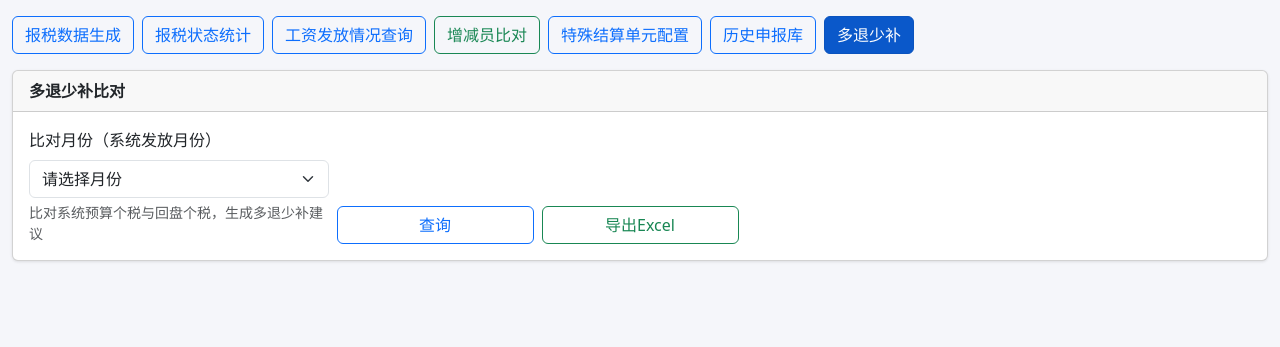
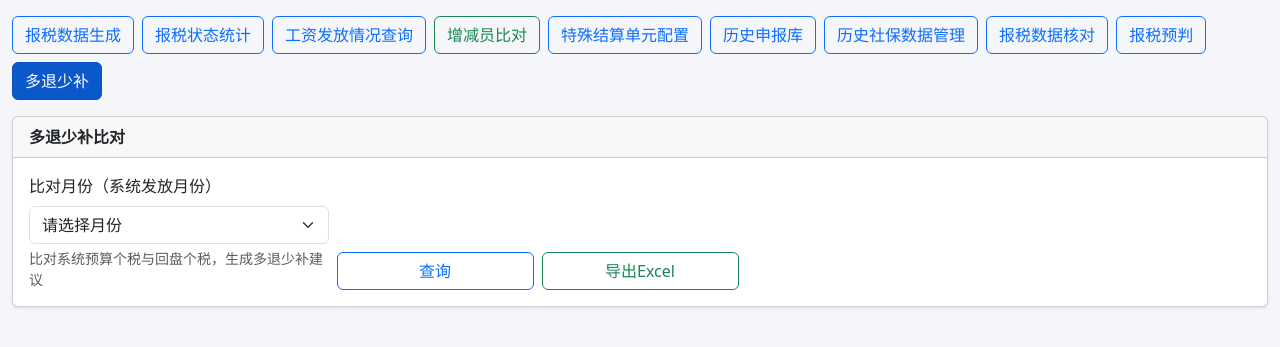
Before and after one commit to wanghannew1/TaxGen, a Flask app: page /tax-adjust in a window 1280 px wide. Shown: the part 56-403 px from the top of the page. Run offline with Flask 3, Linux system fonts and the light colour scheme; data that the repository does not hold is empty.

Commit message:
fix: 统一各页菜单栏为 10 个相同链接（原 7/10/11 不一致，仅 index 有使用说明按钮），顺序与 index 对齐并保留当前页高亮

```diff
--- a/templates/filing_history.html
+++ b/templates/filing_history.html
@@ -35,6 +35,9 @@
         <a href="/personnel-compare" class="btn btn-outline-success">增减员比对</a>
         <a href="/special-units" class="btn btn-outline-primary">特殊结算单元配置</a>
         <a href="/filing-history" class="btn btn-primary active">历史申报库</a>
+        <a href="/social-security" class="btn btn-outline-primary">历史社保数据管理</a>
+        <a href="/tax-compare" class="btn btn-outline-primary">报税数据核对</a>
+        <a href="/tax-forecast" class="btn btn-outline-primary">报税预判</a>
         <a href="/tax-adjust" class="btn btn-outline-primary">多退少补</a>
     </div>
 
--- a/templates/index.html
+++ b/templates/index.html
@@ -651,7 +651,9 @@
                         发放月有三险 → 单月=发放月；发放月无三险（压月发）→ 取最近三险月）；
                         <strong>不报</strong>=三险一金<strong>按 0 上报</strong>（仅发放月无三险时提供，本人确无工资等少见情形，仅备选、不默认）。
                         发放月有三险且单月/多月金额相同时自动跳过、不弹窗；发放月无三险且单月==多月时弹窗提供
-                        <strong>报/不报</strong>。<strong>压月发/双月发</strong>为特殊结算单元的发薪模式记号（仅提示建议，不影响选择）。
+                        <strong>报/不报</strong>。默认建议：已导入个税端历史申报（历史社保数据管理）时
+                        与「报税预判」页判定一致——用上月申报收入反推已报月份等实证规则（回测合并准确率约95%），
+                        理由列会写明命中规则；未导入历史时保守兜底（上月未找到→单月）。<strong>压月发/双月发</strong>为特殊结算单元的发薪模式记号（仅提示建议，不影响选择）。
                         按主结算单元分组（该单元绝大多数人缴五险一金）；下拉框可逐人调整。
                         组头「标签」可给组打提醒记号（预设 压月发/隔月发 或自定义），仅提醒、不影响任何规则。
                     </div>
--- a/templates/payroll_records.html
+++ b/templates/payroll_records.html
@@ -29,6 +29,9 @@
         <a href="/personnel-compare" class="btn btn-outline-success">增减员比对</a>
         <a href="/special-units" class="btn btn-outline-primary">特殊结算单元配置</a>
         <a href="/filing-history" class="btn btn-outline-primary">历史申报库</a>
+        <a href="/social-security" class="btn btn-outline-primary">历史社保数据管理</a>
+        <a href="/tax-compare" class="btn btn-outline-primary">报税数据核对</a>
+        <a href="/tax-forecast" class="btn btn-outline-primary">报税预判</a>
         <a href="/tax-adjust" class="btn btn-outline-primary">多退少补</a>
     </div>
 
--- a/templates/personnel_compare.html
+++ b/templates/personnel_compare.html
@@ -38,6 +38,9 @@
         <a href="/personnel-compare" class="btn btn-success active">增减员比对</a>
         <a href="/special-units" class="btn btn-outline-primary">特殊结算单元配置</a>
         <a href="/filing-history" class="btn btn-outline-primary">历史申报库</a>
+        <a href="/social-security" class="btn btn-outline-primary">历史社保数据管理</a>
+        <a href="/tax-compare" class="btn btn-outline-primary">报税数据核对</a>
+        <a href="/tax-forecast" class="btn btn-outline-primary">报税预判</a>
         <a href="/tax-adjust" class="btn btn-outline-primary">多退少补</a>
     </div>
 
--- a/templates/social_security.html
+++ b/templates/social_security.html
@@ -33,10 +33,10 @@
         <a href="/personnel-compare" class="btn btn-outline-success">增减员比对</a>
         <a href="/special-units" class="btn btn-outline-primary">特殊结算单元配置</a>
         <a href="/filing-history" class="btn btn-outline-primary">历史申报库</a>
-        <a href="/tax-adjust" class="btn btn-outline-primary">多退少补</a>
         <a href="/social-security" class="btn btn-primary active">历史社保数据管理</a>
         <a href="/tax-compare" class="btn btn-outline-primary">报税数据核对</a>
         <a href="/tax-forecast" class="btn btn-outline-primary">报税预判</a>
+        <a href="/tax-adjust" class="btn btn-outline-primary">多退少补</a>
     </div>
 
     <div class="card">
--- a/templates/special_units.html
+++ b/templates/special_units.html
@@ -27,6 +27,9 @@
         <a href="/personnel-compare" class="btn btn-outline-success">增减员比对</a>
         <a href="/special-units" class="btn btn-primary active">特殊结算单元配置</a>
         <a href="/filing-history" class="btn btn-outline-primary">历史申报库</a>
+        <a href="/social-security" class="btn btn-outline-primary">历史社保数据管理</a>
+        <a href="/tax-compare" class="btn btn-outline-primary">报税数据核对</a>
+        <a href="/tax-forecast" class="btn btn-outline-primary">报税预判</a>
         <a href="/tax-adjust" class="btn btn-outline-primary">多退少补</a>
     </div>
 
--- a/templates/tax_adjust.html
+++ b/templates/tax_adjust.html
@@ -45,6 +45,9 @@
         <a href="/personnel-compare" class="btn btn-outline-success">增减员比对</a>
         <a href="/special-units" class="btn btn-outline-primary">特殊结算单元配置</a>
         <a href="/filing-history" class="btn btn-outline-primary">历史申报库</a>
+        <a href="/social-security" class="btn btn-outline-primary">历史社保数据管理</a>
+        <a href="/tax-compare" class="btn btn-outline-primary">报税数据核对</a>
+        <a href="/tax-forecast" class="btn btn-outline-primary">报税预判</a>
         <a href="/tax-adjust" class="btn btn-primary active">多退少补</a>
     </div>
 
--- a/templates/tax_compare.html
+++ b/templates/tax_compare.html
@@ -36,10 +36,10 @@
         <a href="/personnel-compare" class="btn btn-outline-success">增减员比对</a>
         <a href="/special-units" class="btn btn-outline-primary">特殊结算单元配置</a>
         <a href="/filing-history" class="btn btn-outline-primary">历史申报库</a>
-        <a href="/tax-adjust" class="btn btn-outline-primary">多退少补</a>
         <a href="/social-security" class="btn btn-outline-primary">历史社保数据管理</a>
         <a href="/tax-compare" class="btn btn-primary active">报税数据核对</a>
         <a href="/tax-forecast" class="btn btn-outline-primary">报税预判</a>
+        <a href="/tax-adjust" class="btn btn-outline-primary">多退少补</a>
     </div>
 
     <div class="card">
--- a/templates/tax_forecast.html
+++ b/templates/tax_forecast.html
@@ -42,10 +42,10 @@
         <a href="/personnel-compare" class="btn btn-outline-success">增减员比对</a>
         <a href="/special-units" class="btn btn-outline-primary">特殊结算单元配置</a>
         <a href="/filing-history" class="btn btn-outline-primary">历史申报库</a>
-        <a href="/tax-adjust" class="btn btn-outline-primary">多退少补</a>
         <a href="/social-security" class="btn btn-outline-primary">历史社保数据管理</a>
         <a href="/tax-compare" class="btn btn-outline-primary">报税数据核对</a>
         <a href="/tax-forecast" class="btn btn-primary active">报税预判</a>
+        <a href="/tax-adjust" class="btn btn-outline-primary">多退少补</a>
     </div>
 
     <div class="card">
--- a/templates/tax_return.html
+++ b/templates/tax_return.html
@@ -44,6 +44,9 @@
     <a href="/personnel-compare" class="btn btn-outline-success">增减员比对</a>
     <a href="/special-units" class="btn btn-outline-primary">特殊结算单元配置</a>
     <a href="/filing-history" class="btn btn-outline-primary">历史申报库</a>
+    <a href="/social-security" class="btn btn-outline-primary">历史社保数据管理</a>
+    <a href="/tax-compare" class="btn btn-outline-primary">报税数据核对</a>
+    <a href="/tax-forecast" class="btn btn-outline-primary">报税预判</a>
     <a href="/tax-adjust" class="btn btn-outline-primary">多退少补</a>
 </div>
     <div class="card">
```
Lines whose indentation alone changed are shown as unchanged.
